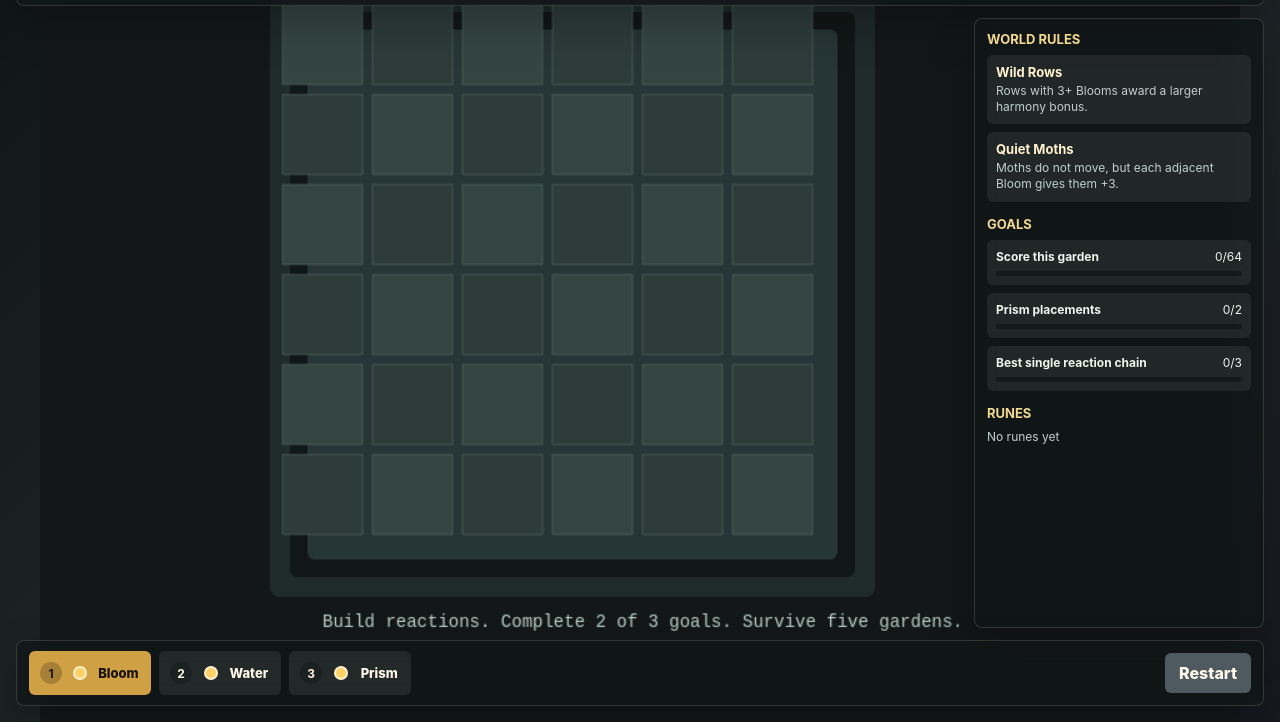
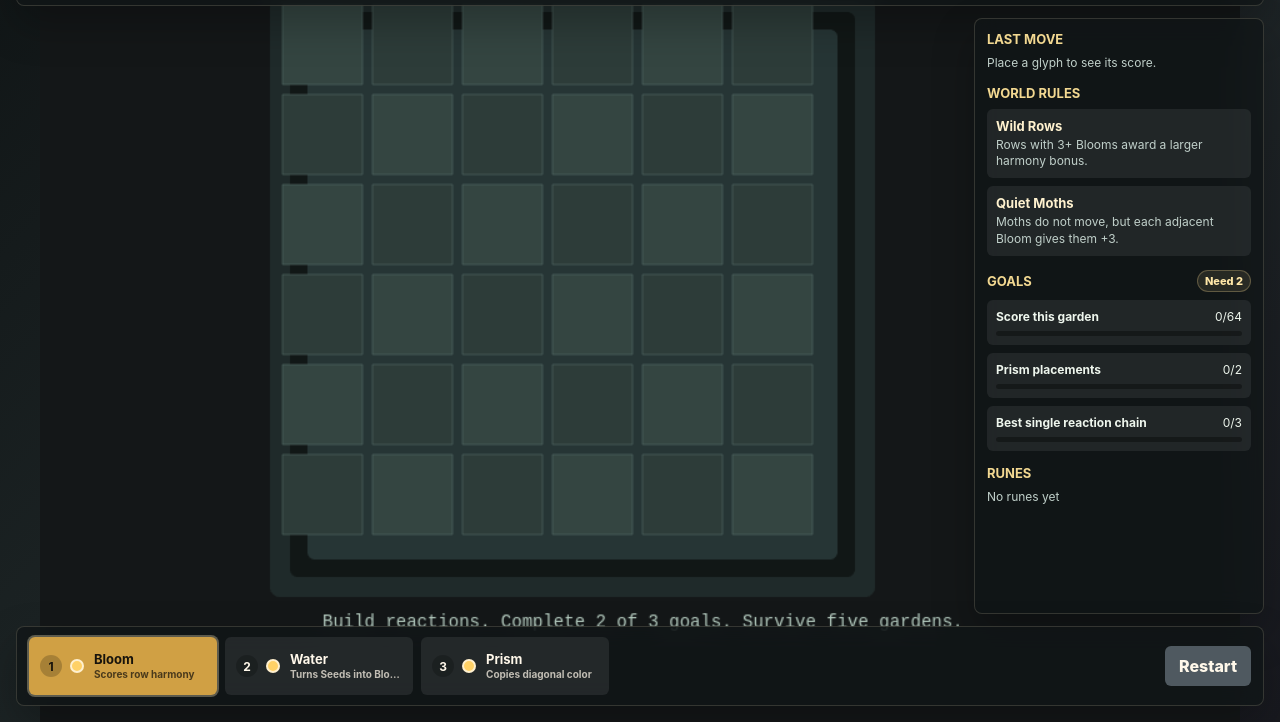
Before and after one commit to buildon99x/glyph-garden, a website built with Vite: page index.html in a window 1280 px wide. Shown: the part 78-800 px from the top of the page. Built offline with nearby package versions, Linux system fonts and the light colour scheme; animation ran at ten frames a second.

Commit message:
Improve Glyph Garden clarity

```diff
--- a/src/styles.css
+++ b/src/styles.css
@@ -151,9 +151,28 @@ button:disabled {
   text-transform: uppercase;
 }
 
+.section-title {
+  display: flex;
+  align-items: center;
+  justify-content: space-between;
+  gap: 8px;
+}
+
+.section-title span {
+  flex: 0 0 auto;
+  border: 1px solid rgba(242, 216, 145, 0.28);
+  border-radius: 999px;
+  padding: 3px 7px;
+  color: #ffe7a8;
+  background: rgba(242, 216, 145, 0.1);
+  font-size: 11px;
+  font-weight: 800;
+}
+
 .rule-list,
 .goal-list,
 .rune-list,
+.last-move,
 .actions {
   display: grid;
   gap: 8px;
@@ -162,26 +181,30 @@ button:disabled {
 .rule,
 .goal,
 .rune,
+.last-card,
 .reward {
   border-radius: 6px;
   background: rgba(255, 255, 255, 0.07);
 }
 
 .rule,
-.rune {
+.rune,
+.last-card {
   display: grid;
   gap: 3px;
   padding: 9px;
 }
 
 .rule strong,
-.rune strong {
+.rune strong,
+.last-card strong {
   color: #fff2cf;
   font-size: 13px;
 }
 
 .rule span,
 .rune span,
+.last-card span,
 .empty {
   margin: 0;
   color: #c0d0ca;
@@ -300,18 +323,20 @@ button:disabled {
 
 .candidate {
   display: grid;
-  grid-template-columns: auto 16px auto;
+  grid-template-columns: auto 16px minmax(0, 1fr);
   align-items: center;
   gap: 8px;
-  min-width: 122px;
-  min-height: 44px;
+  width: 188px;
+  min-height: 58px;
   padding: 8px 11px;
   background: rgba(255, 255, 255, 0.08);
+  text-align: left;
 }
 
 .candidate.active {
   background: #d0a044;
   color: #17130c;
+  box-shadow: 0 0 0 2px rgba(255, 239, 194, 0.32);
 }
 
 .candidate strong {
@@ -324,8 +349,29 @@ button:disabled {
   font-size: 12px;
 }
 
-.candidate span:last-child {
+.candidate-copy {
+  display: grid;
+  gap: 2px;
+  min-width: 0;
+}
+
+.candidate-copy b {
+  overflow: hidden;
   font-size: 13px;
+  line-height: 1.1;
+  text-overflow: ellipsis;
+  white-space: nowrap;
+}
+
+.candidate-copy small {
+  overflow: hidden;
+  color: currentColor;
+  font-size: 10px;
+  font-weight: 700;
+  line-height: 1.2;
+  opacity: 0.72;
+  text-overflow: ellipsis;
+  white-space: nowrap;
 }
 
 .glyph-dot {
--- a/src/ui/hud.ts
+++ b/src/ui/hud.ts
@@ -1,6 +1,15 @@
 import { candidateSlots, type CandidateSlot } from "../game/input/actions";
 import type { GardenState, RuneId } from "../game/simulation/state";
 import { labelForGlyph } from "../game/simulation/systems/gardenSystem";
+
+const glyphHints = {
+  seed: "Grows near Water",
+  water: "Turns Seeds into Bloom",
+  bloom: "Scores row harmony",
+  stone: "Amplifies neighbors",
+  moth: "Likes nearby Bloom",
+  prism: "Copies diagonal color"
+};
 
 export interface HudApi {
   mount(callbacks: {
@@ -30,11 +39,15 @@ export function createHud(root: HTMLElement): HudApi {
 
       <aside class="sidepanel">
         <section>
+          <h2>Last Move</h2>
+          <div class="last-move" data-last-move></div>
+        </section>
+        <section>
           <h2>World Rules</h2>
           <div class="rule-list" data-rules></div>
         </section>
         <section>
-          <h2>Goals</h2>
+          <div class="section-title"><h2>Goals</h2><span data-required-goals></span></div>
           <div class="goal-list" data-goals></div>
         </section>
         <section>
@@ -73,6 +86,8 @@ export function createHud(root: HTMLElement): HudApi {
       setText(root, "[data-garden]", `${state.garden}/${state.maxGardens}`);
       setText(root, "[data-turn]", state.phase === "playing" ? `${Math.min(state.turn, state.maxTurns)}/${state.maxTurns}` : "-");
       setText(root, "[data-chain]", `${state.bestChain}`);
+      setText(root, "[data-required-goals]", `Need ${requiredGoals(state)}`);
+      renderLastMove(root, state);
       renderCandidates(root, state, callbacks);
       renderRules(root, state);
       renderGoals(root, state);
@@ -80,6 +95,22 @@ export function createHud(root: HTMLElement): HudApi {
       renderPanel(root, state, callbacks);
     }
   };
+}
+
+function renderLastMove(root: HTMLElement, state: GardenState): void {
+  const container = root.querySelector<HTMLElement>("[data-last-move]");
+  if (!container) return;
+  if (!state.lastPlacement) {
+    container.innerHTML = `<p class="empty">Place a glyph to see its score.</p>`;
+    return;
+  }
+  const changed = state.lastPlacement.changed.length > 1 ? state.lastPlacement.changed.map(labelForGlyph).join(", ") : "No extra reaction";
+  container.innerHTML = `
+    <article class="last-card">
+      <strong>${labelForGlyph(state.lastPlacement.kind)} +${state.lastPlacement.score}</strong>
+      <span>Chain ${state.lastPlacement.chain} · ${changed}</span>
+    </article>
+  `;
 }
 
 function renderCandidates(root: HTMLElement, state: GardenState, callbacks: Parameters<HudApi["mount"]>[0] | null): void {
@@ -95,11 +126,18 @@ function renderCandidates(root: HTMLElement, state: GardenState, callbacks: Para
     button.innerHTML = `
       <strong>${slot + 1}</strong>
       <span class="glyph-dot ${candidate?.color ?? "green"}"></span>
-      <span>${candidate ? labelForGlyph(candidate.kind) : "Empty"}</span>
+      <span class="candidate-copy">
+        <b>${candidate ? labelForGlyph(candidate.kind) : "Empty"}</b>
+        <small>${candidate ? glyphHints[candidate.kind] : ""}</small>
+      </span>
     `;
     button.addEventListener("click", () => callbacks?.onCandidate(slot));
     container.appendChild(button);
   }
+}
+
+function requiredGoals(state: GardenState): number {
+  return state.runes.some((rune) => rune.id === "goalSwap") && state.garden <= 2 ? 1 : 2;
 }
 
 function renderRules(root: HTMLElement, state: GardenState): void {
```
